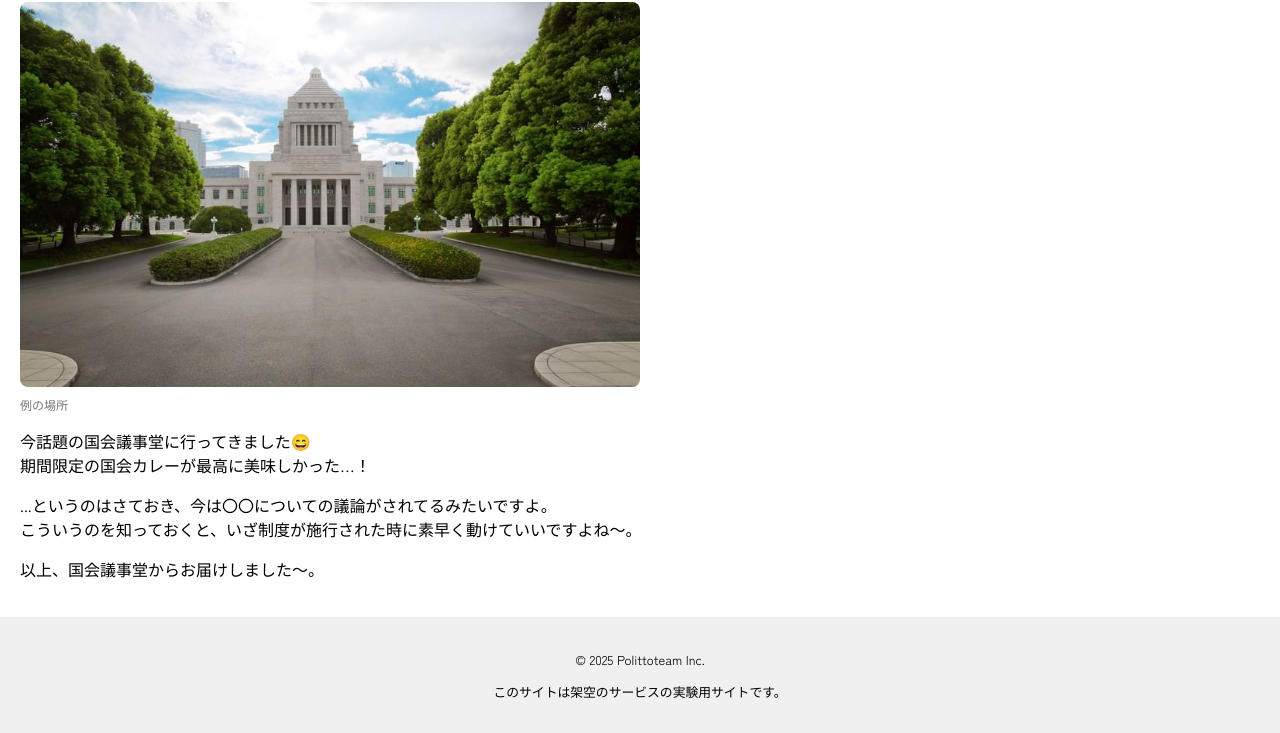
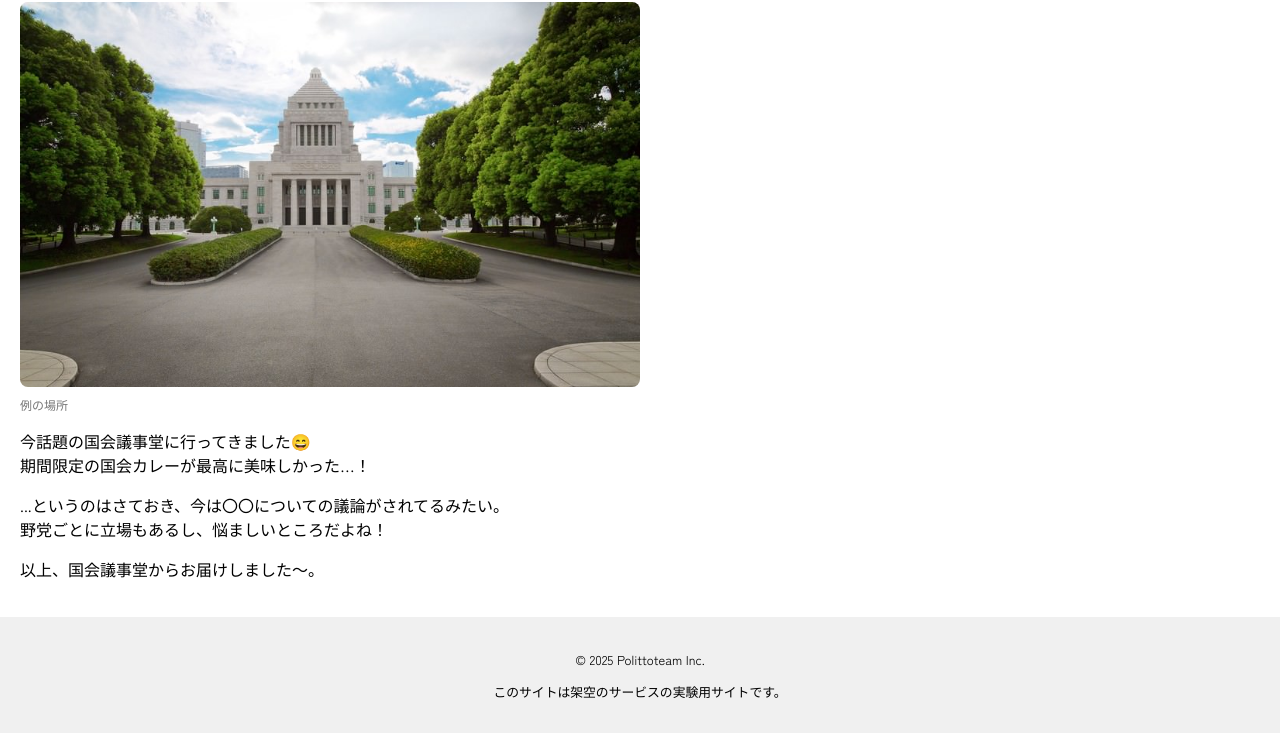
Before and after one commit to mac-cha/Politto-by-receipt, a plain HTML site: page article1.html in a window 1280 px wide. Shown: the part 189-922 px from the top of the page. Drawn offline with Linux system fonts and the light colour scheme.

Commit message:
Update article1.html

```diff
--- a/article1.html
+++ b/article1.html
@@ -29,8 +29,8 @@
       </p>
 
       <p>
-        ...というのはさておき、今は〇〇についての議論がされてるみたいですよ。<br>
-        こういうのを知っておくと、いざ制度が施行された時に素早く動けていいですよね〜。
+        ...というのはさておき、今は〇〇についての議論がされてるみたい。<br>
+        野党ごとに立場もあるし、悩ましいところだよね！
       </p>
 
       <p>
```
